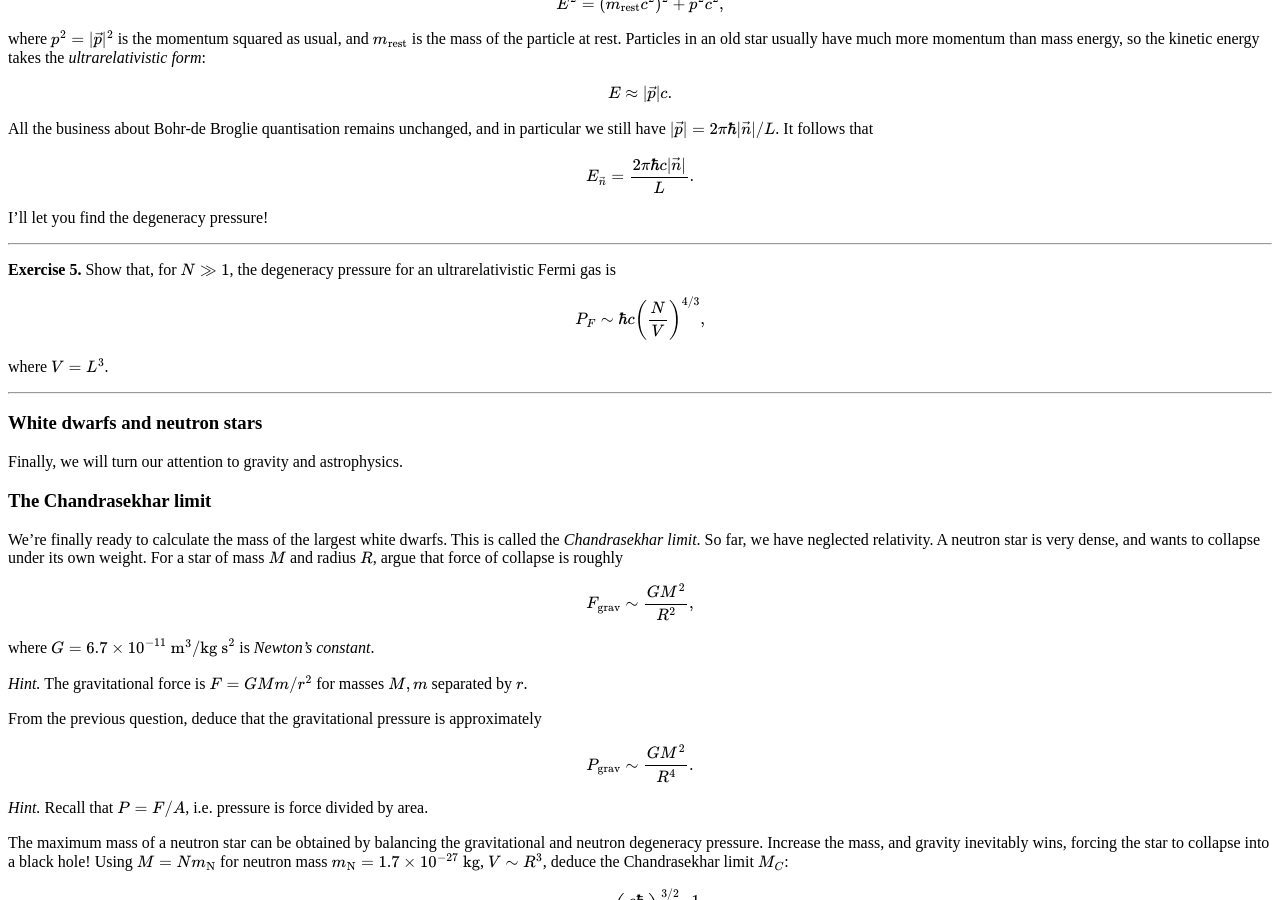
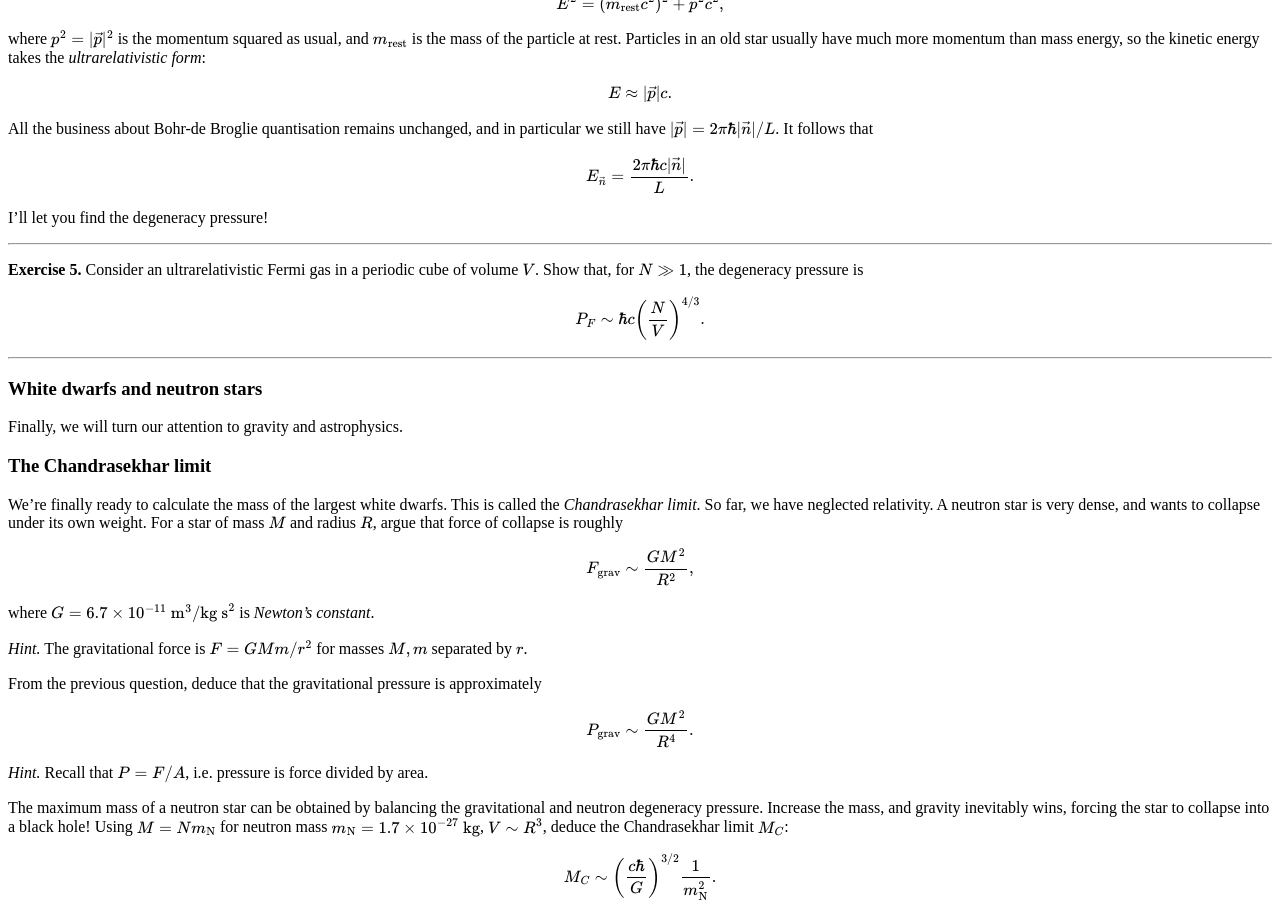
Before and after one commit to hapax/hapax.github.io, a Jekyll site: the page built from assets/chandra.md, in a window 1280 px wide and 900 px high, scrolled down 5858 px. Built offline with Jekyll 4.4.1, drawn with Linux system fonts in a browser that asks for light colours; our own code applies the rules of GitHub Pages for plain Markdown files; formulas are drawn with MathJax 3; a script that is not in the unit is left out.

Commit message:
Update chandra.md

```diff
--- a/assets/chandra.md
+++ b/assets/chandra.md
@@ -564,14 +564,13 @@ I'll let you find the degeneracy pressure!
 
 ---
 
-**Exercise 5.** Show that, for $N \gg 1$, the degeneracy pressure for
-  an ultrarelativistic Fermi gas is
+**Exercise 5.** Consider an ultrarelativistic Fermi gas in a periodic
+cube of volume $V$.
+Show that, for $N \gg 1$, the degeneracy pressure is
 
 $$
-P_F \sim \hbar c\left(\frac{ N}{V}\right)^{4/3},
+P_F \sim \hbar c\left(\frac{ N}{V}\right)^{4/3}.
 $$
-
-where $V = L^3$.
 
 ---
 
```
